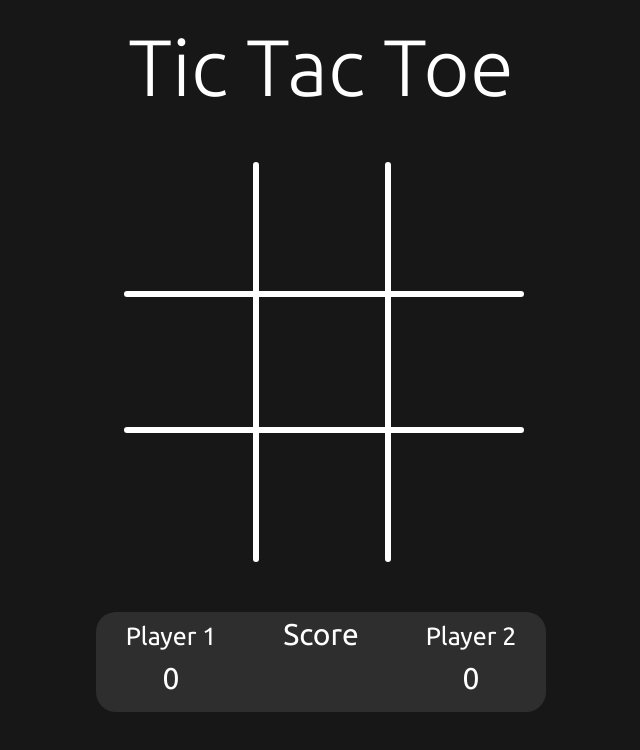
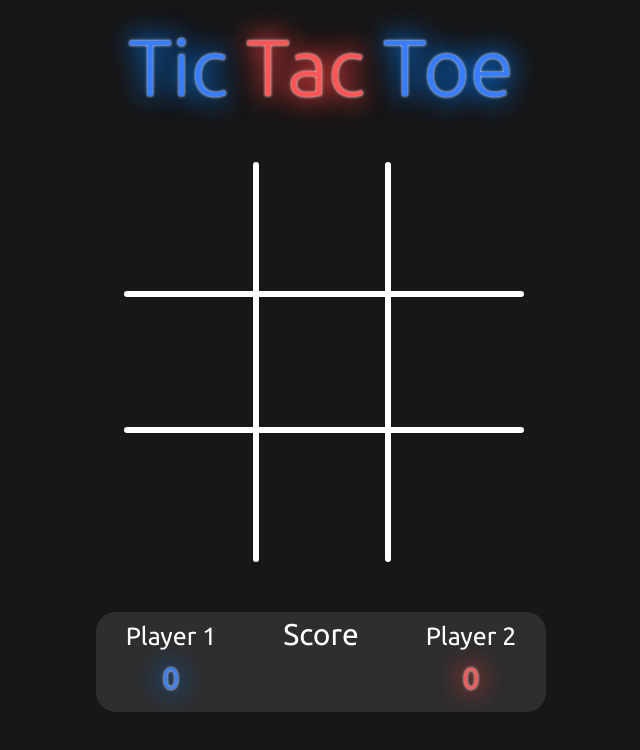
Before and after one commit to MuhammadJaafer/Tic-Tac-Toe, a React (Vite) app: page / in a window 1280 px wide. Shown: the top 750 px of the page, without its empty margins (319-959 px from the left). Built offline with nearby package versions, Linux system fonts and the light colour scheme.

Commit message:
trying to balance the performance

```diff
--- a/src/index.css
+++ b/src/index.css
@@ -11,32 +11,24 @@ body {
   font-family: "Ubuntu", sans-serif;
   background: #171717;
 }
-/*
+
 .blue-text-glow {
-  text-shadow: 0 0 1px #fff, 0 0 3px #fff, 0 0 10px #0073e6, 0 0 15px #0073e6,
-    0 0 20px #0073e6, 0 0 25px #0073e6, 0 0 30px #0073e6;
+  text-shadow: 0 0 3px #fff, 0 0 25px #0073e6, 0 0 30px #0073e6;
 
-  color: #6eaff0;
+  color: #387dff;
 }
 .red-text-glow {
-  text-shadow: 0 0 1px #fff, 0 0 3px #fff, 0 0 10px #ff3f3f, 0 0 15px #ff3f3f,
-    0 0 20px #ff3f3f, 0 0 25px #ff3f3f, 0 0 30px #ff3f3f;
+  text-shadow: 0 0 3px #fff, 0 0 25px #ff3f3f, 0 0 30px #ff3f3f;
 
-  color: #ff7777;
+  color: #ff5555;
 }
 .blue-glow {
-  box-shadow: 0 0 1px #fff, 0 0 5px #fff, 0 0 8px #0073e6, 0 0 10px #0073e6,
-    0 0 15px #0073e6, 0 0 17px #0073e6, 0 0 20px #0073e6, 0 0 1px #fff inset,
-    0 0 5px #fff inset, 0 0 8px #0073e6 inset, 0 0 10px #0073e6 inset,
-    0 0 15px #0073e6 inset, 0 0 17px #0073e6 inset, 0 0 20px #0073e6 inset;
+  box-shadow: 0 0 5px #fff, 0 0 17px #0073e6, 0 0 20px #0073e6;
 }
 .red-glow {
-  box-shadow: 0 0 1px #fff, 0 0 5px #fff, 0 0 8px #ff3f3f, 0 0 10px #ff3f3f,
-    0 0 15px #ff3f3f, 0 0 17px #ff3f3f, 0 0 20px #ff3f3f, 0 0 1px #fff inset,
-    0 0 5px #fff inset, 0 0 8px #ff3f3f inset, 0 0 10px #ff3f3f inset,
-    0 0 15px #ff3f3f inset, 0 0 17px #ff3f3f inset, 0 0 20px #ff3f3f inset;
+  box-shadow: 0 0 5px #fff, 0 0 17px #ff3f3f, 0 0 20px #ff3f3f,
+    0 0 5px #fff inset, 0 0 17px #ff3f3f inset, 0 0 20px #ff3f3f inset;
 }
-*/
 
 h1 {
   font-size: 8rem;
@@ -141,7 +133,7 @@ h1 {
   top: 50%;
   left: 50%;
   transform: translate(-50%, -50%);
-  border: 0.5rem solid rgb(255, 92, 92);
+  border: 0.5rem solid #ff5555;
   position: absolute;
   border-radius: 100%;
 }
@@ -154,10 +146,11 @@ h1 {
   transform: translate(-50%, -50%);
   position: relative;
 }
+
 .x div {
   height: 100%;
   width: 0.5rem;
-  background: rgb(95, 116, 255);
+  background: #387dff;
   position: absolute;
   border-radius: 1rem;
   top: 0;
```
